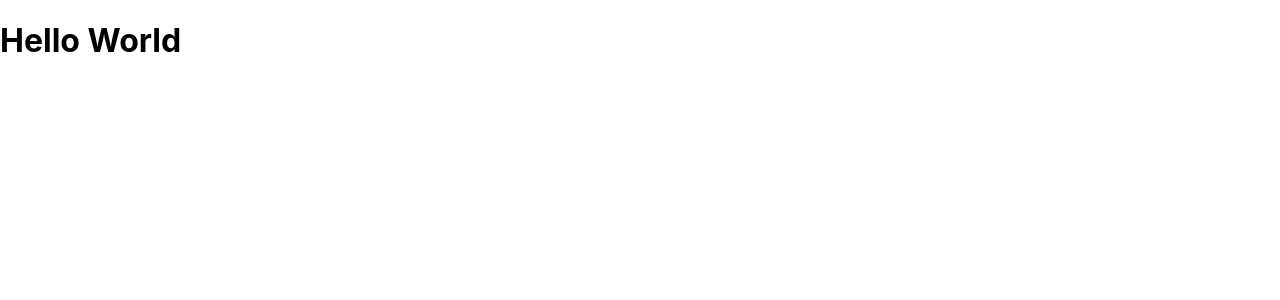
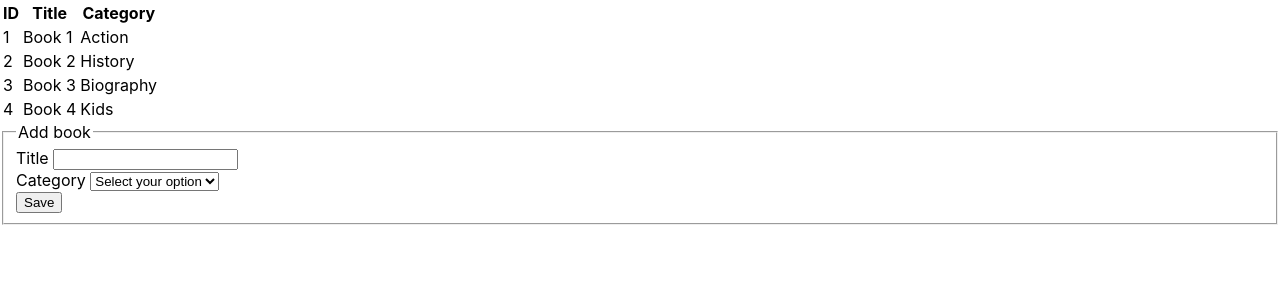
Before and after one commit to WinterCore/microverse-bookstore, a React (Create React App) app: page / in a window 1280 px wide. Shown: the top 300 px of the page. Built offline with nearby package versions, Linux system fonts and the light colour scheme.

Commit message:
Create redux store and add BooksList & BooksForm to App

```diff
--- a/src/App.js
+++ /dev/null
@@ -1,7 +0,0 @@
-function App() {
-  return (
-    <h1>Hello World</h1>
-  );
-}
-
-export default App;
--- /dev/null
+++ b/src/components/App.js
@@ -0,0 +1,13 @@
+import BooksList from '../containers/BooksList';
+import BooksForm from '../containers/BooksForm';
+
+function App() {
+  return (
+    <div>
+      <BooksList />
+      <BooksForm />
+    </div>
+  );
+}
+
+export default App;
--- a/src/index.js
+++ b/src/index.js
@@ -1,12 +1,19 @@
 import React from 'react';
 import ReactDOM from 'react-dom';
+import { createStore } from 'redux';
+import { Provider } from 'react-redux';
 import './index.css';
-import App from './App';
+import App from './components/App';
 import reportWebVitals from './reportWebVitals';
+import rootReducer from './reducers';
+
+const store = createStore(rootReducer);
 
 ReactDOM.render(
   <React.StrictMode>
-    <App />
+    <Provider store={store}>
+      <App />
+    </Provider>
   </React.StrictMode>,
   document.getElementById('root'),
 );
```
